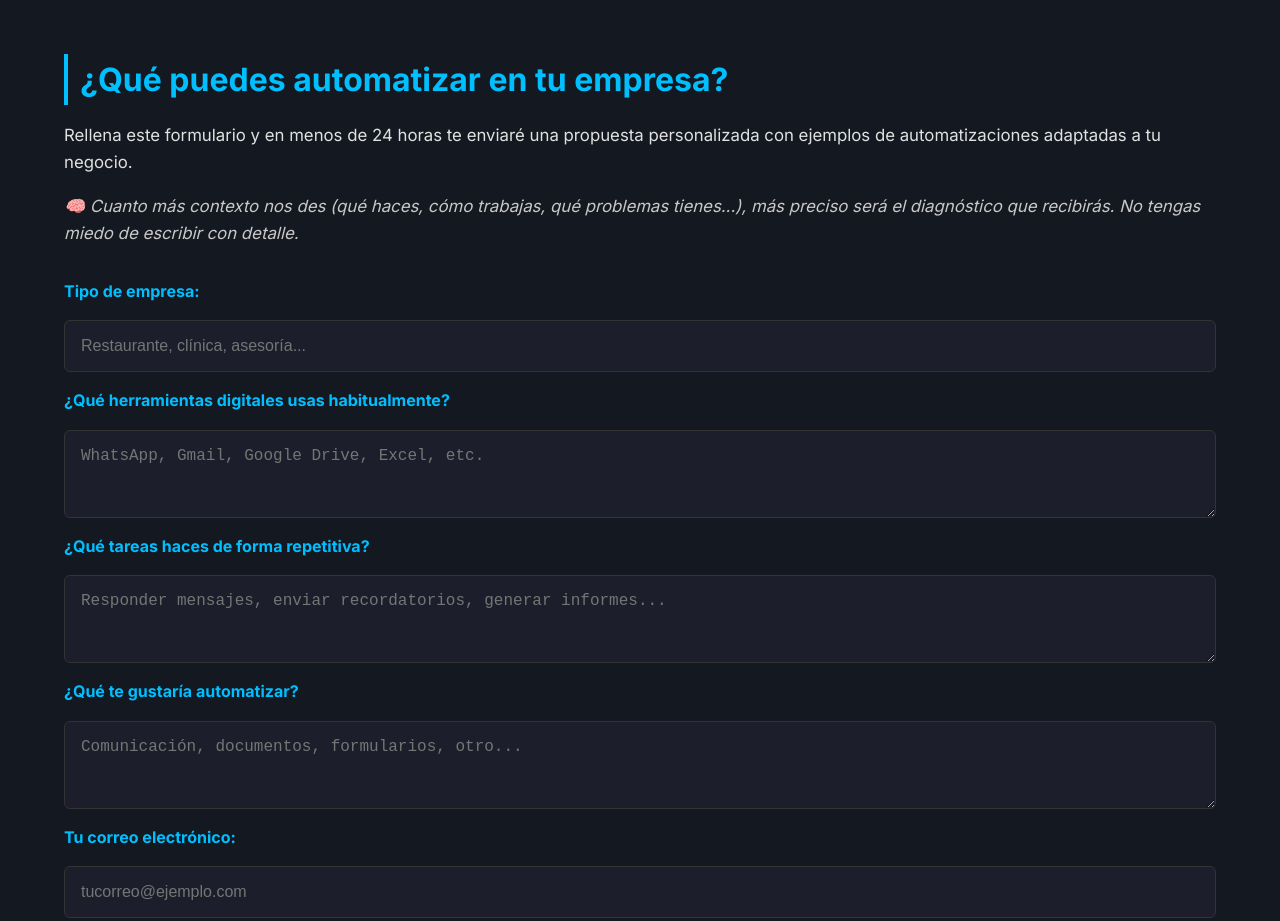
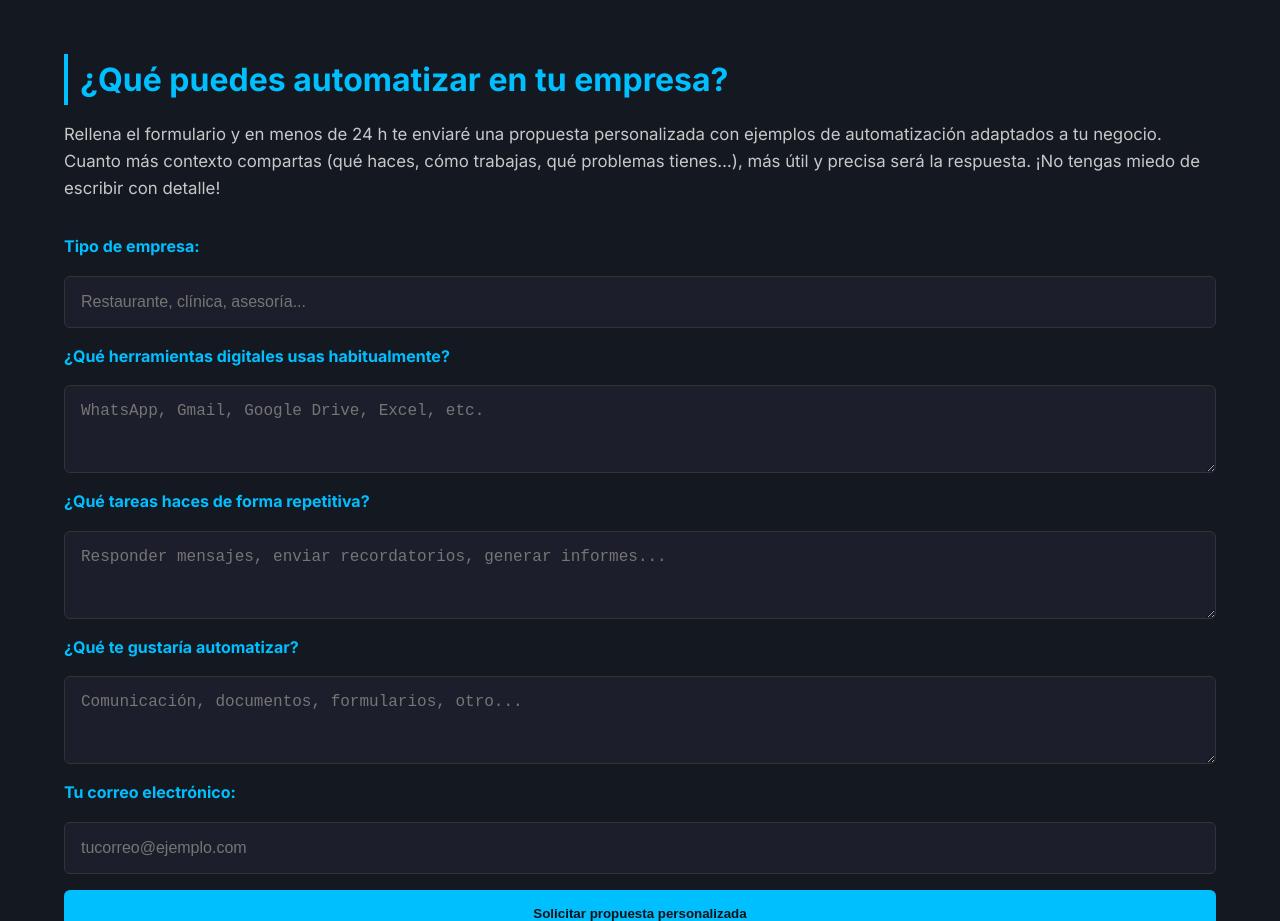
Before and after one commit to MarcVancea/landing-automatizaciones-marc, a plain HTML site: page index.html in a window 1280 px wide. Shown: the part 3120-4041 px from the top of the page. Drawn offline with Linux system fonts and the light colour scheme.

Commit message:
Mejorar el mensaje del formulario de diagnóstico para mayor claridad y precisión en las propuestas

```diff
--- a/index.html
+++ b/index.html
@@ -110,9 +110,8 @@
   <section id="diagnostico">
     <div class="container">
       <h2>¿Qué puedes automatizar en tu empresa?</h2>
-      <p>Rellena este formulario y en menos de 24 horas te enviaré una propuesta personalizada con ejemplos de automatizaciones adaptadas a tu negocio.</p>
-      <p style="margin-top: 1rem; color: #c8c8c8; font-style: italic;">
-        🧠 Cuanto más contexto nos des (qué haces, cómo trabajas, qué problemas tienes...), más preciso será el diagnóstico que recibirás. No tengas miedo de escribir con detalle.
+      <p style="margin-top: 1rem; color: #c8c8c8;">
+        Rellena el formulario y en menos de 24 h te enviaré una propuesta personalizada con ejemplos de automatización adaptados a tu negocio. Cuanto más contexto compartas (qué haces, cómo trabajas, qué problemas tienes…), más útil y precisa será la respuesta. ¡No tengas miedo de escribir con detalle!
       </p>
 
       <form id="diagnostico-form" action="https://hook.eu2.make.com/8bxl14024ape4y5i1w6cidbfn5kd1of4" method="POST">
```
